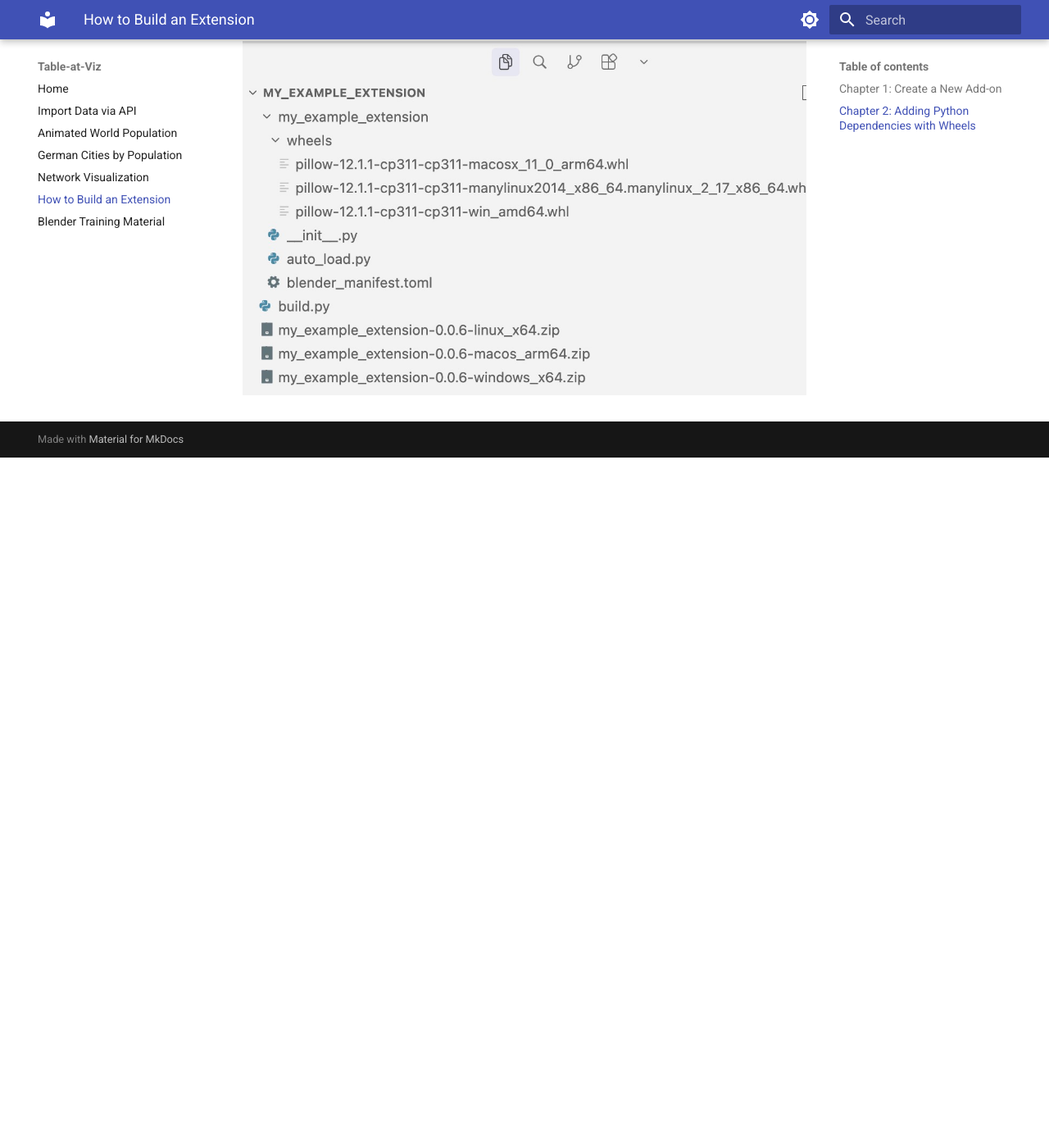
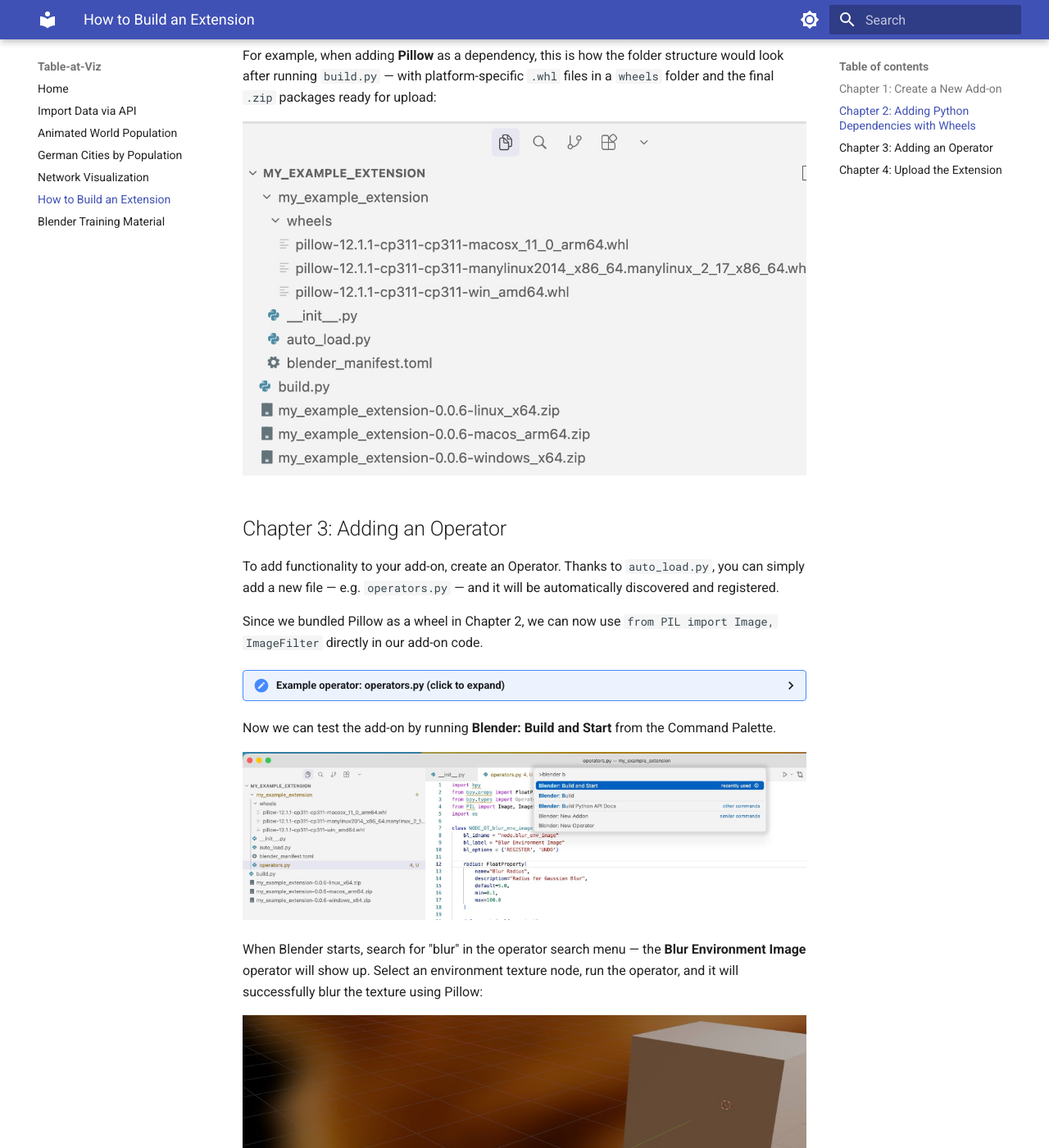
Before and after one commit to kolibril13/Table-at-Viz, an MkDocs documentation site: the page built from docs/how-to-build-an-extension.md, in a window 1280 px wide and 1400 px high, scrolled down 1440 px. Shown: the whole window at 82% size. Built offline with MkDocs 1.6.1 and Material for MkDocs 9.7.7, drawn with Linux system fonts in a browser that asks for light colours; before the commit the page ends 1998 px from its top, so only the background shows below that; some of the changed text lies outside the part shown.

Commit message:
extension guide

````diff
--- a/docs/how-to-build-an-extension.md
+++ b/docs/how-to-build-an-extension.md
@@ -20,7 +20,13 @@
 
 Blender extensions can bundle third-party Python packages as `.whl` (wheel) files. The Python ecosystem has many well-maintained packages: e.g. **Pillow** for image manipulation, **Requests** for fetching data from the web, or **NetworkX** for creating and analyzing networks.
 
-A `build.py` script automates the entire process: downloading platform-specific wheels, updating `blender_manifest.toml`, and packaging the extension. Simply add your dependencies to the script and run it. For a working example, see [build.py from blur_hdri](https://github.com/kolibril13/blur_hdri/blob/main/build.py).
+A `build.py` script automates the entire process: downloading platform-specific wheels, updating `blender_manifest.toml`, and packaging the extension. Simply add your dependencies to the script and run it with:
+
+```bash
+/Applications/Blender.app/Contents/MacOS/Blender -b -P build.py
+```
+
+For a working example, see [build.py from blur_hdri](https://github.com/kolibril13/blur_hdri/blob/main/build.py).
 
 !!! note
     Place the `build.py` script one level above the directory where your add-on lives.
@@ -28,3 +34,89 @@
 For example, when adding **Pillow** as a dependency, this is how the folder structure would look after running `build.py` — with platform-specific `.whl` files in a `wheels` folder and the final `.zip` packages ready for upload:
 
 ![Folder structure after building with Pillow wheels](assets/build-py-wheels.png)
+
+## Chapter 3: Adding an Operator
+
+To add functionality to your add-on, create an Operator. Thanks to `auto_load.py`, you can simply add a new file — e.g. `operators.py` — and it will be automatically discovered and registered.
+
+Since we bundled Pillow as a wheel in Chapter 2, we can now use `from PIL import Image, ImageFilter` directly in our add-on code.
+
+<details>
+<summary>Example operator: operators.py (click to expand)</summary>
+
+```python
+import bpy
+from bpy.props import FloatProperty
+from bpy.types import Operator
+from PIL import Image, ImageFilter
+import os
+
+class NODE_OT_blur_env_image(bpy.types.Operator):
+    bl_idname = "node.blur_env_image"
+    bl_label = "Blur Environment Image"
+    bl_options = {'REGISTER', 'UNDO'}
+
+    radius: FloatProperty(
+        name="Blur Radius",
+        description="Radius for Gaussian Blur",
+        default=5.0,
+        min=0.1,
+        max=100.0
+    )
+
+    def execute(self, context):
+        world = context.scene.world
+        if not (world and world.node_tree):
+            self.report({'ERROR'}, "No world node tree found.")
+            return {'CANCELLED'}
+        nodes = world.node_tree.nodes
+        selected_nodes = [n for n in nodes if n.select]
+        if not selected_nodes:
+            self.report({'ERROR'}, "No node selected.")
+            return {'CANCELLED'}
+        node = selected_nodes[0]
+        if not hasattr(node, "image") and node.image and node.image.filepath:
+            self.report({'ERROR'}, "Selected node is not an image node or has no image.")
+            return {'CANCELLED'}
+        img_path = bpy.path.abspath(node.image.filepath)
+        try:
+            img = Image.open(img_path)
+            blurred = img.filter(ImageFilter.GaussianBlur(radius=self.radius))
+            base, ext = os.path.splitext(img_path)
+            blurred_path = base + "_blurred" + ext
+            blurred.save(blurred_path)
+            env_node = nodes.new(type='ShaderNodeTexEnvironment')
+            env_node.location = (node.location[0], node.location[1] - 300)
+            env_node.image = bpy.data.images.load(blurred_path)
+        except Exception as e:
+            self.report({'ERROR'}, f"Error processing image: {e}")
+            return {'CANCELLED'}
+        return {'FINISHED'}
+
+    def invoke(self, context, event):
+        return context.window_manager.invoke_props_dialog(self)
+```
+
+</details>
+
+Now we can test the add-on by running **Blender: Build and Start** from the Command Palette.
+
+![Blender Build and Start command](assets/blender-build-and-start.png)
+
+When Blender starts, search for "blur" in the operator search menu — the **Blur Environment Image** operator will show up. Select an environment texture node, run the operator, and it will successfully blur the texture using Pillow:
+
+![Blur operator result in Blender](assets/blender-blur-operator-result.png)
+
+## Chapter 4: Upload the Extension
+
+With everything in place, bump the `version` field in `blender_manifest.toml` and run `build.py` again to produce new `.zip` files — one per platform:
+
+```bash
+/Applications/Blender.app/Contents/MacOS/Blender -b -P build.py
+```
+
+![blender_manifest.toml with version bump](assets/blender-manifest-toml.png)
+
+The resulting `.zip` files can then be uploaded to the [Blender Extensions Platform](https://extensions.blender.org/).
+
+![Upload Extension page on extensions.blender.org](assets/blender-extensions-upload.png)
````
Also changed, not shown: docs/assets/blender-blur-operator-result.png (added), docs/assets/blender-build-and-start.png (added), docs/assets/blender-extensions-upload.png (added), docs/assets/blender-manifest-toml.png (added).
